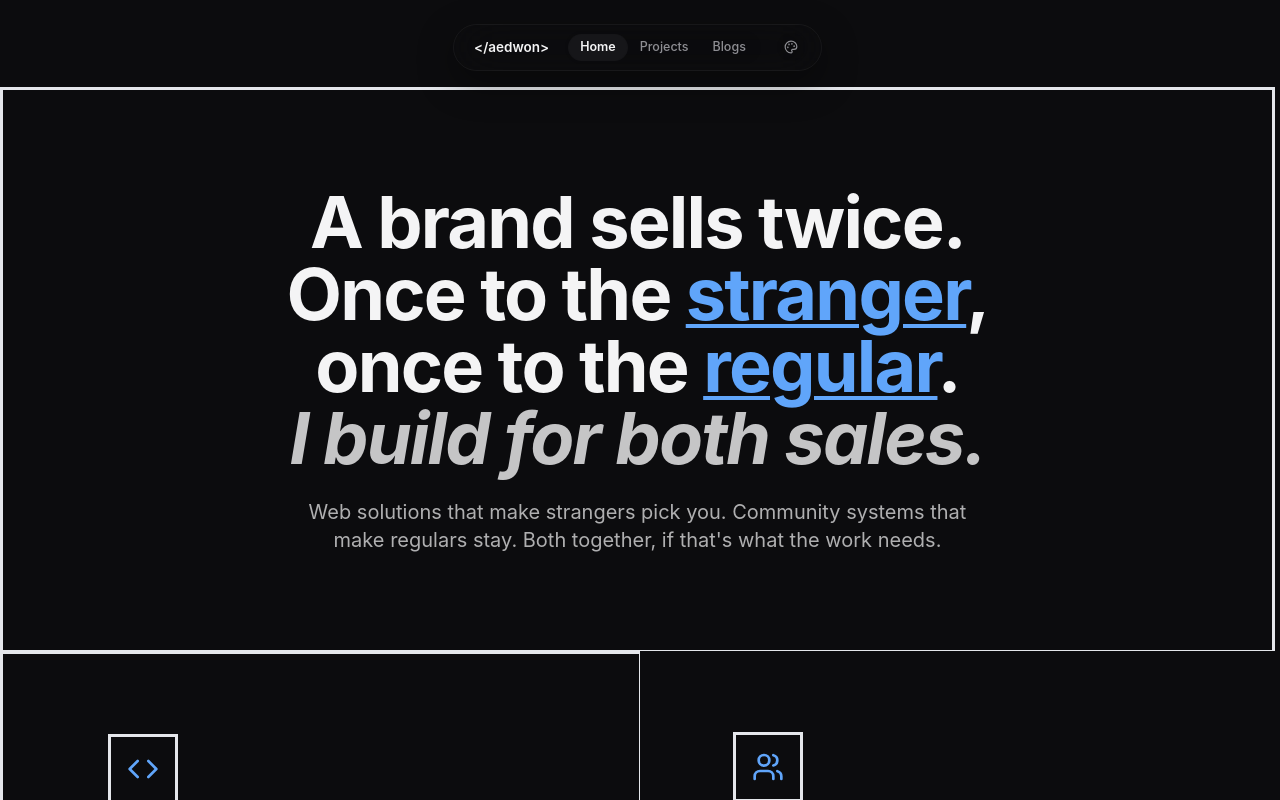
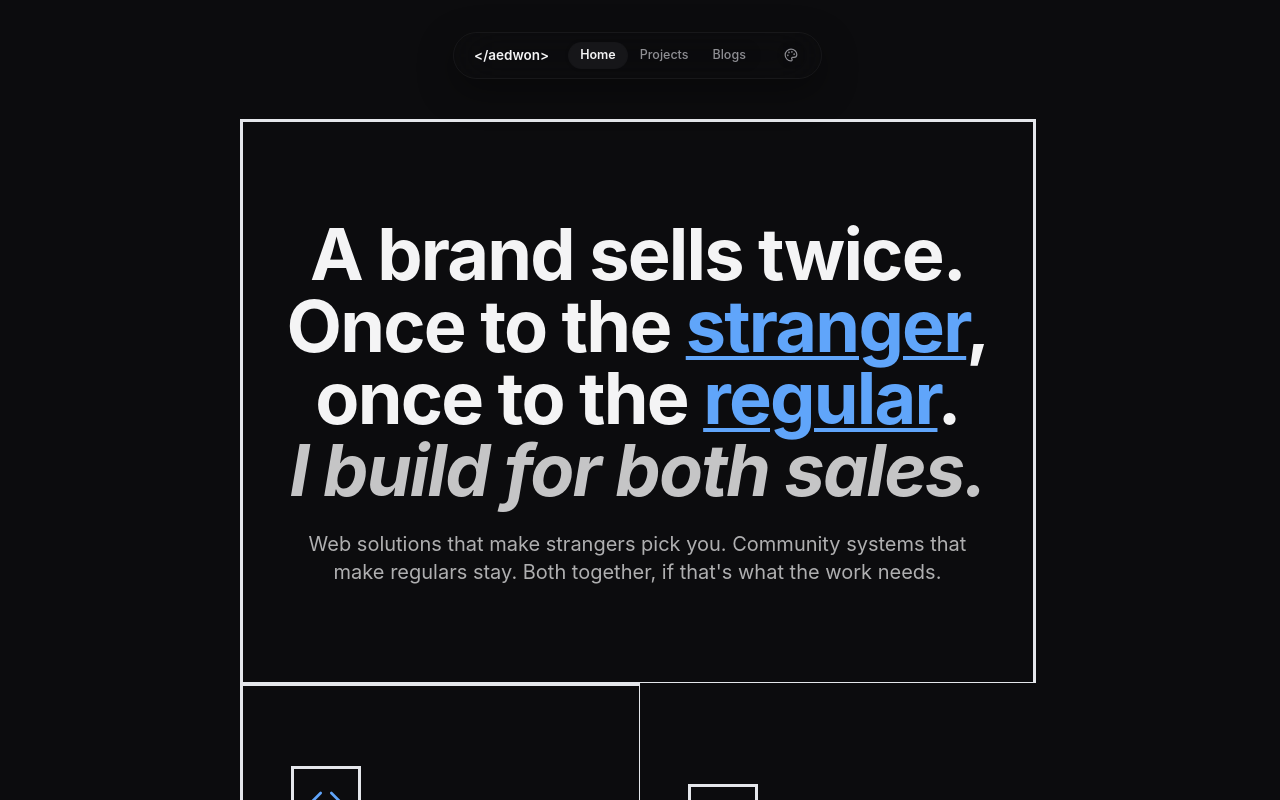
Before and after one commit to Aedwon/aedwon, a Next.js app: page / in a window 1280 px wide. Shown: the top 800 px of the page. Built offline with nearby package versions, Linux system fonts and the light colour scheme; no server answers.

Commit message:
feat(transition): add PageTransition animated container for route transitions

```diff
--- a/app/layout.tsx
+++ b/app/layout.tsx
@@ -1,75 +1,60 @@
 import type { Metadata } from "next";
-import { Inter, Space_Mono, Source_Serif_4, IBM_Plex_Mono } from "next/font/google";
 import "./globals.css";
 import { ThemeProvider } from "@/components/ThemeContext";
+import DiscordLayout from "@/components/DiscordLayout";
 import Navbar from "@/components/Navbar";
-import DiscordLayout from "@/components/DiscordLayout";
-
-// Font configurations
-const inter = Inter({
-  subsets: ["latin"],
-  variable: "--font-inter",
-  display: "swap",
-});
-
-const spaceMono = Space_Mono({
-  weight: ["400", "700"],
-  subsets: ["latin"],
-  variable: "--font-space-mono",
-  display: "swap",
-});
-
-const sourceSerif = Source_Serif_4({
-  weight: ["400", "700"],
-  subsets: ["latin"],
-  variable: "--font-source-serif",
-  display: "swap",
-});
-
-const ibmPlexMono = IBM_Plex_Mono({
-  weight: ["400", "500"],
-  subsets: ["latin"],
-  variable: "--font-ibm-plex-mono",
-  display: "swap",
-});
-
 import Footer from "@/components/Footer";
-import ConsoleEffect from "@/components/ConsoleEffect";
-import Analytics from "@/components/Analytics";
+import PageTransition from "@/components/PageTransition";
 
 export const metadata: Metadata = {
-  title: "Aedwon — A studio of one.",
-  description: "Web solutions and community systems. A brand sells twice — once to the stranger, once to the regular. I build for both sales.",
+  title: "Aerol (Aedwon) — Software Engineer & Builder",
+  description: "Computer Science at UP Diliman on a DOST Merit Scholarship. Software builds, client-side tools, and platforms.",
 };
 
 export default function RootLayout({
   children,
-}: Readonly<{
+}: {
   children: React.ReactNode;
-}>) {
+}) {
   return (
-    <html lang="en">
-      <body className={`${inter.variable} ${spaceMono.variable} ${sourceSerif.variable} ${ibmPlexMono.variable}`}>
+    <html lang="en" data-theme="default" data-mode="dark" suppressHydrationWarning>
+      <head>
+        {/* Anti-Flash Theme Script */}
+        <script
+          dangerouslySetInnerHTML={{
+            __html: `
+              (function() {
+                try {
+                  const theme = localStorage.getItem('aedwon-theme') || 'default';
+                  const mode = localStorage.getItem('aedwon-mode') || 'dark';
+                  const effectiveMode = mode === 'system'
+                    ? (window.matchMedia('(prefers-color-scheme: dark)').matches ? 'dark' : 'light')
+                    : mode;
+                  document.documentElement.setAttribute('data-theme', theme);
+                  document.documentElement.setAttribute('data-mode', effectiveMode);
+                } catch (e) {}
+              })();
+            `,
+          }}
+        />
+      </head>
+      <body>
         <ThemeProvider>
-          <div className="min-h-screen bg-background text-foreground font-theme transition-colors duration-300 flex flex-col">
-            {/* Skip to main content link for keyboard users */}
-            <a
-              href="#main-content"
-              className="sr-only focus:not-sr-only focus:absolute focus:top-4 focus:left-4 focus:z-[100] focus:px-4 focus:py-2 focus:bg-accent focus:text-white focus:rounded"
+          <DiscordLayout>
+            <div
+              id="portfolio-main-surface"
+              className="max-w-[860px] mx-auto px-6 sm:px-8 pt-8 min-h-screen flex flex-col justify-between transition-transform"
             >
-              Skip to main content
-            </a>
-            <ConsoleEffect />
-            <Navbar />
-            <main id="main-content" className="pt-[var(--nav-height)] flex-grow" role="main">
-              <DiscordLayout>
-                {children}
-              </DiscordLayout>
-            </main>
-            <Footer />
-          </div>
+              <div>
+                <Navbar />
+                <main>
+                  <PageTransition>{children}</PageTransition>
+                </main>
+              </div>
+              <Footer />
+            </div>
+          </DiscordLayout>
         </ThemeProvider>
-        <Analytics />
       </body>
     </html>
   );
--- /dev/null
+++ b/components/PageTransition.tsx
@@ -0,0 +1,31 @@
+"use client";
+
+import React from "react";
+import { usePathname } from "next/navigation";
+import { motion, AnimatePresence } from "framer-motion";
+
+interface PageTransitionProps {
+  children: React.ReactNode;
+}
+
+export default function PageTransition({ children }: PageTransitionProps) {
+  const pathname = usePathname();
+
+  return (
+    <AnimatePresence mode="wait" initial={false}>
+      <motion.div
+        key={pathname}
+        initial={{ opacity: 0, y: 8 }}
+        animate={{ opacity: 1, y: 0 }}
+        exit={{ opacity: 0, y: -6 }}
+        transition={{
+          duration: 0.22,
+          ease: [0.16, 1, 0.3, 1],
+        }}
+        className="w-full"
+      >
+        {children}
+      </motion.div>
+    </AnimatePresence>
+  );
+}
```
Also changed, not shown: 1 other file (tests, documents, lock files or other folders).
